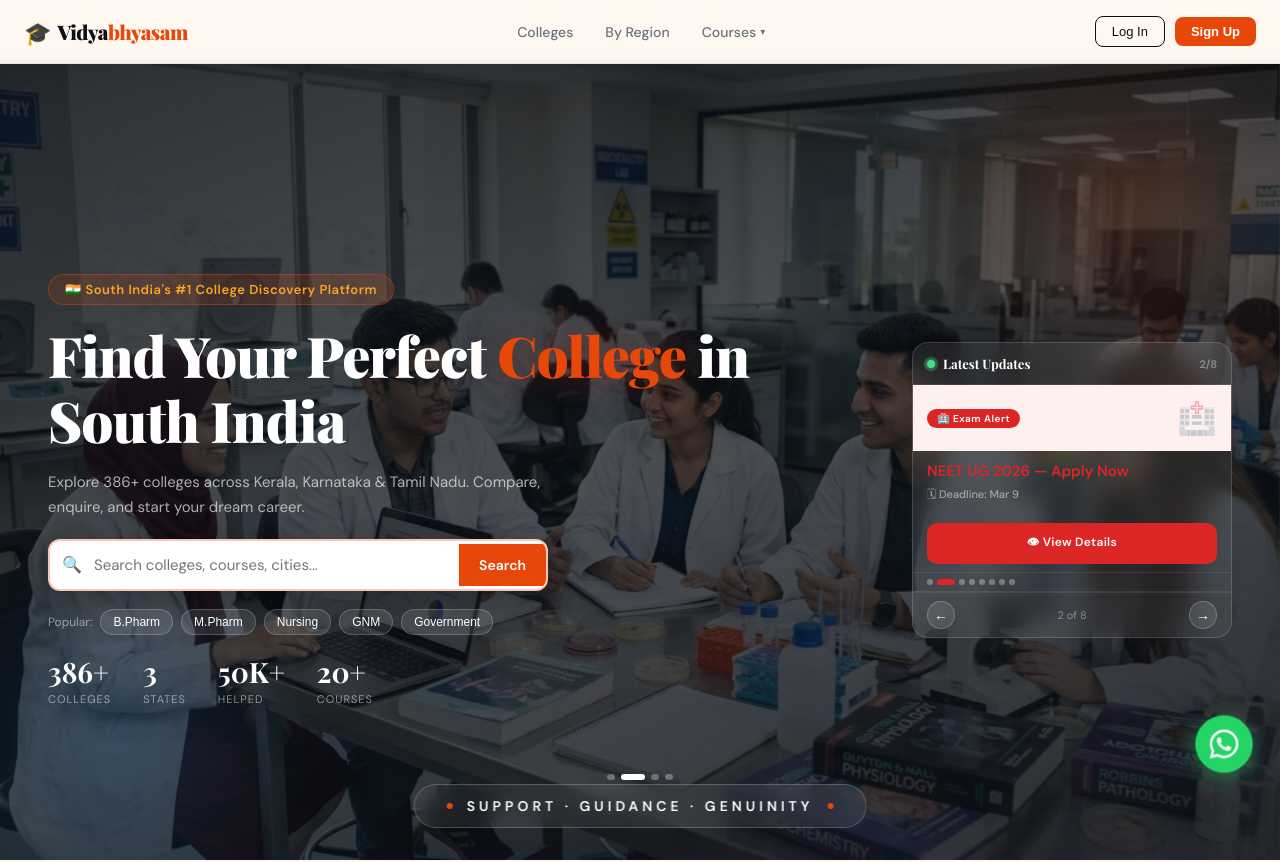
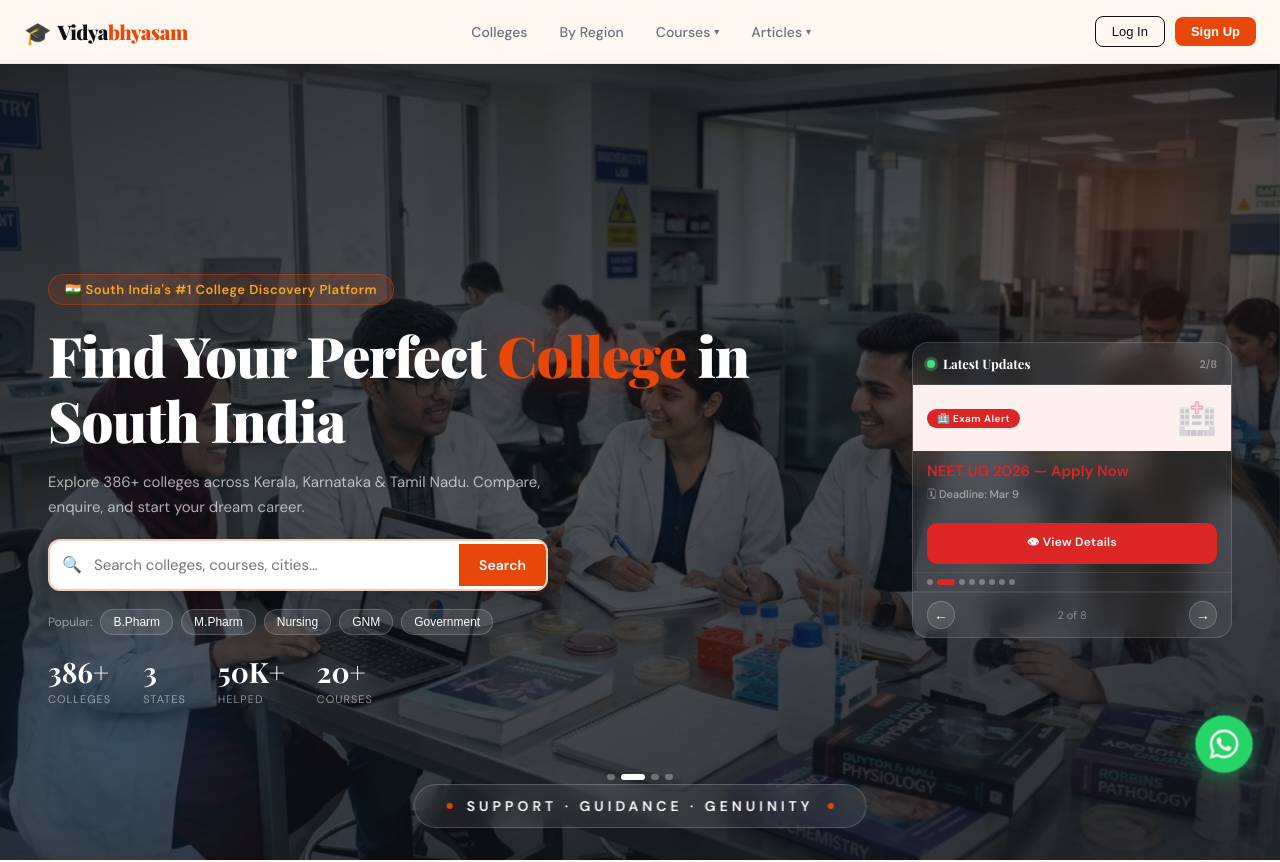
Before and after one commit to Dinoy77/vidhyabyasam, a React (Vite) app: page / in a window 1280 px wide. Shown: the top 862 px of the page. Built offline with nearby package versions, Linux system fonts and the light colour scheme.

Commit message:
Added article section in navbar, with a dropdown option

```diff
--- a/src/components/Navbar.jsx
+++ b/src/components/Navbar.jsx
@@ -2,6 +2,8 @@
 import { useNavigate } from 'react-router-dom';
 import { useAuth } from '../context/AuthContext';
 import AuthModal from './AuthModal';
+// Ensure this path exactly matches your data file
+import { dropDownData } from '../data/dropDownData';
 
 const courseCategories = [
   { title: 'Pharmacy', icon: '💊', color: '#1B6CA8', courses: ['B.Pharm', 'M.Pharm', 'D.Pharm', 'Pharm.D'] },
@@ -22,8 +24,18 @@
   const [showAuth, setShowAuth] = useState(false);
   const [showDropdown, setShowDropdown] = useState(false);
   const [menuOpen, setMenuOpen] = useState(false);
+
+  // Desktop & Mobile Dropdown States
   const [coursesOpen, setCoursesOpen] = useState(false);
+  const [articlesOpen, setArticlesOpen] = useState(false);
   const navigate = useNavigate();
+
+  // Articles Menu State
+  const articleCategories = dropDownData ? Object.keys(dropDownData) : [];
+  const [activeArticleCat, setActiveArticleCat] = useState(articleCategories[0] || "");
+
+  // Helper to make article links URL-friendly
+  const createSlug = (text) => text.toLowerCase().replace(/[^a-z0-9]+/g, '-').replace(/(^-|-$)+/g, '');
 
   return (
     <>
@@ -36,11 +48,22 @@
         <div style={styles.navLinks} className="hide-mobile">
           <a href="#colleges" style={styles.link}>Colleges</a>
           <a href="#regions" style={styles.link}>By Region</a>
+
+          {/* Courses Trigger */}
           <div style={styles.dropdownWrapper}
             onMouseEnter={() => setCoursesOpen(true)}
             onMouseLeave={() => setCoursesOpen(false)}>
             <span style={{ ...styles.link, cursor: 'pointer', display: 'flex', alignItems: 'center', gap: '4px', color: coursesOpen ? 'var(--accent)' : 'var(--muted)' }}>
               Courses <span style={{ fontSize: '10px' }}>{coursesOpen ? '▴' : '▾'}</span>
+            </span>
+          </div>
+
+          {/* Articles Trigger */}
+          <div style={styles.dropdownWrapper}
+            onMouseEnter={() => setArticlesOpen(true)}
+            onMouseLeave={() => setArticlesOpen(false)}>
+            <span style={{ ...styles.link, cursor: 'pointer', display: 'flex', alignItems: 'center', gap: '4px', color: articlesOpen ? 'var(--accent)' : 'var(--muted)' }}>
+              Articles <span style={{ fontSize: '10px' }}>{articlesOpen ? '▴' : '▾'}</span>
             </span>
           </div>
         </div>
@@ -77,6 +100,7 @@
           </button>
         </div>
 
+        {/* Desktop Courses Mega Menu */}
         {coursesOpen && (
           <div style={styles.megaMenuBackdrop}
             onMouseEnter={() => setCoursesOpen(true)}
@@ -114,12 +138,62 @@
             </div>
           </div>
         )}
+
+        {/* Desktop Articles Mega Menu */}
+        {articlesOpen && (
+          <div style={styles.megaMenuBackdrop}
+            onMouseEnter={() => setArticlesOpen(true)}
+            onMouseLeave={() => setArticlesOpen(false)}>
+            <div style={styles.articlesMegaMenu}>
+
+              <div style={styles.menuLeft}>
+                {articleCategories.map((category) => (
+                  <div
+                    key={category}
+                    style={{
+                      ...styles.categoryItem,
+                      ...(activeArticleCat === category ? styles.activeCategory : {})
+                    }}
+                    onMouseEnter={() => setActiveArticleCat(category)}
+                  >
+                    <span>{category}</span>
+                    <span style={{ ...styles.arrow, color: activeArticleCat === category ? 'var(--accent)' : '#ccc' }}>›</span>
+                  </div>
+                ))}
+              </div>
+
+              <div style={styles.menuRight}>
+                {dropDownData[activeArticleCat]?.length > 0 ? (
+                  <div style={styles.linksGrid}>
+                    {dropDownData[activeArticleCat].map((article, idx) => (
+                      <a
+                        key={idx}
+                        href={`/articles/${createSlug(article)}`}
+                        style={styles.articleLink}
+                        onMouseEnter={e => e.currentTarget.style.color = 'var(--accent)'}
+                        onMouseLeave={e => e.currentTarget.style.color = 'var(--deep)'}
+                        onClick={() => setArticlesOpen(false)}
+                      >
+                        {article}
+                      </a>
+                    ))}
+                  </div>
+                ) : (
+                  <p style={styles.emptyState}>No articles found.</p>
+                )}
+              </div>
+            </div>
+          </div>
+        )}
       </nav>
 
+      {/* Mobile Menu */}
       {menuOpen && (
         <div style={styles.mobileMenu} className="animate-slideDown hide-desktop">
           <a href="#colleges" style={styles.mobileLink} onClick={() => setMenuOpen(false)}>Colleges</a>
           <a href="#regions" style={styles.mobileLink} onClick={() => setMenuOpen(false)}>By Region</a>
+
+          {/* Courses Mobile */}
           <div>
             <button style={styles.mobileLinkBtn} onClick={() => setCoursesOpen(!coursesOpen)}>
               <span>Courses</span>
@@ -144,6 +218,60 @@
               </div>
             )}
           </div>
+
+          {/* Articles Mobile (Clean Accordion Style) */}
+          <div>
+            <button style={styles.mobileLinkBtn} onClick={() => setArticlesOpen(!articlesOpen)}>
+              <span>Articles</span>
+              <span style={{ fontSize: '11px' }}>{articlesOpen ? '▴' : '▾'}</span>
+            </button>
+            {articlesOpen && (
+              <div style={styles.mobileCoursesPanel}>
+                {articleCategories.map(category => (
+                  <div key={category} style={styles.mobileAccordionBlock}>
+
+                    {/* Tappable Category Header */}
+                    <div
+                      style={{
+                        ...styles.mobileAccordionHeader,
+                        borderBottom: activeArticleCat === category ? '1px solid var(--border)' : 'none',
+                      }}
+                      onClick={() => setActiveArticleCat(activeArticleCat === category ? "" : category)}
+                    >
+                      <span style={{
+                        fontSize: '13px',
+                        fontWeight: activeArticleCat === category ? 700 : 600,
+                        color: activeArticleCat === category ? 'var(--accent)' : 'var(--deep)'
+                      }}>
+                        {category}
+                      </span>
+                      <span style={{ color: 'var(--muted)', fontSize: '16px' }}>
+                        {activeArticleCat === category ? '▾' : '›'}
+                      </span>
+                    </div>
+
+                    {/* Expandable Article Links */}
+                    {activeArticleCat === category && (
+                      <div style={styles.mobileAccordionContent}>
+                        {dropDownData[category].map(article => (
+                          <a
+                            key={article}
+                            href={`/articles/${createSlug(article)}`}
+                            style={styles.mobileAccordionLink}
+                            onClick={() => { setArticlesOpen(false); setMenuOpen(false); }}
+                          >
+                            {article}
+                          </a>
+                        ))}
+                      </div>
+                    )}
+
+                  </div>
+                ))}
+              </div>
+            )}
+          </div>
+
         </div>
       )}
 
@@ -165,8 +293,8 @@
   logo: { display: 'flex', alignItems: 'center', gap: '6px', fontFamily: 'Playfair Display, serif', fontSize: '20px', fontWeight: 900 },
   logoIcon: { fontSize: '22px' },
   logoText: { letterSpacing: '-0.5px' },
-  navLinks: { display: 'flex', gap: '32px', alignItems: 'center' },
-  link: { fontSize: '14px', fontWeight: 500, color: 'var(--muted)' },
+  navLinks: { display: 'flex', gap: '32px', alignItems: 'center', textDecoration: 'none' },
+  link: { fontSize: '14px', fontWeight: 500, color: 'var(--muted)', textDecoration: 'none' },
   navRight: { display: 'flex', gap: '10px', alignItems: 'center' },
   loginBtn: { padding: '7px 16px', borderRadius: '8px', fontSize: '13px', fontWeight: 500, background: 'transparent', border: '1.5px solid var(--deep)', color: 'var(--deep)' },
   signupBtn: { padding: '7px 16px', borderRadius: '8px', fontSize: '13px', fontWeight: 600, background: 'var(--accent)', color: '#fff', border: 'none' },
@@ -177,21 +305,40 @@
   dropdownUser: { display: 'flex', flexDirection: 'column', gap: '2px', padding: '4px 8px', fontSize: '14px' },
   dropdownItem: { width: '100%', textAlign: 'left', background: 'none', border: 'none', padding: '8px', borderRadius: '8px', fontSize: '14px', cursor: 'pointer', color: 'var(--accent)', fontWeight: 500 },
   hamburger: { background: 'none', border: '1.5px solid var(--border)', borderRadius: '8px', width: '36px', height: '36px', fontSize: '16px', display: 'flex', alignItems: 'center', justifyContent: 'center', cursor: 'pointer', marginLeft: '4px' },
-  mobileMenu: { position: 'fixed', top: '110px', left: 0, right: 0, zIndex: 998, background: '#fff', borderBottom: '1px solid var(--border)', display: 'flex', flexDirection: 'column', padding: '8px 0', boxShadow: '0 8px 20px rgba(0,0,0,0.08)' },
-  mobileLink: { padding: '14px 24px', fontSize: '15px', fontWeight: 500, color: 'var(--deep)', borderBottom: '1px solid var(--border)', display: 'block' },
+  mobileMenu: { position: 'fixed', top: '64px', left: 0, right: 0, zIndex: 998, background: '#fff', borderBottom: '1px solid var(--border)', display: 'flex', flexDirection: 'column', padding: '8px 0', boxShadow: '0 8px 20px rgba(0,0,0,0.08)' },
+  mobileLink: { padding: '14px 24px', fontSize: '15px', fontWeight: 500, color: 'var(--deep)', borderBottom: '1px solid var(--border)', display: 'block', textDecoration: 'none' },
   mobileLinkBtn: { width: '100%', display: 'flex', justifyContent: 'space-between', alignItems: 'center', padding: '14px 24px', fontSize: '15px', fontWeight: 500, color: 'var(--deep)', borderBottom: '1px solid var(--border)', background: 'none', border: 'none', cursor: 'pointer', fontFamily: 'DM Sans, sans-serif', textAlign: 'left' },
-  mobileCoursesPanel: { background: 'var(--cream)', borderBottom: '1px solid var(--border)', padding: '12px', display: 'flex', flexDirection: 'column', gap: '10px', maxHeight: '60vh', overflowY: 'auto' },
+  mobileCoursesPanel: { background: 'var(--cream, #fafaf9)', borderBottom: '1px solid var(--border)', padding: '12px', display: 'flex', flexDirection: 'column', gap: '10px', maxHeight: '65vh', overflowY: 'auto' },
   mobileCatBlock: { borderRadius: '10px', overflow: 'hidden', border: '1px solid var(--border)' },
-  mobileCatHeader: { display: 'flex', alignItems: 'center', gap: '8px', padding: '8px 12px' },
-  mobileCatTitle: { fontSize: '12px', fontWeight: 700, color: '#fff' },
+  mobileCatHeader: { display: 'flex', alignItems: 'center', gap: '8px', padding: '10px 12px' },
+  mobileCatTitle: { fontSize: '13px', fontWeight: 700, color: '#fff' },
   mobileCourseItem: { width: '100%', textAlign: 'left', padding: '9px 14px', fontSize: '13px', fontWeight: 500, background: '#fff', border: 'none', borderTop: '1px solid var(--border)', cursor: 'pointer', color: 'var(--deep)', fontFamily: 'DM Sans, sans-serif' },
   dropdownWrapper: { position: 'relative', paddingBottom: '20px', marginBottom: '-20px' },
-  megaMenuBackdrop: { position: 'fixed', top: '64px', left: 0, right: 0, zIndex: 1999, display: 'flex', justifyContent: 'center', paddingTop: '0px', background: 'transparent' },
- megaMenu: { background: '#fff', borderRadius: '16px', boxShadow: '0 20px 60px rgba(0,0,0,0.15)', border: '1px solid var(--border)', padding: '12px', display: 'flex', gap: '8px', zIndex: 2000, width: '960px', maxWidth: '95vw' },
+  megaMenuBackdrop: { position: 'fixed', top: '64px', left: 0, right: 0, zIndex: 1999, display: 'flex', justifyContent: 'center', paddingTop: '10px', background: 'transparent' },
+
+  // Desktop Courses Mega Menu
+  megaMenu: { background: '#fff', borderRadius: '16px', boxShadow: '0 20px 60px rgba(0,0,0,0.15)', border: '1px solid var(--border)', padding: '12px', display: 'flex', gap: '8px', zIndex: 2000, width: '960px', maxWidth: '95vw' },
   megaCol: { flex: 1, borderRadius: '12px', overflow: 'hidden', border: '1px solid var(--border)' },
   megaColHeader: { display: 'flex', alignItems: 'center', gap: '8px', padding: '10px 12px' },
   megaColIcon: { fontSize: '16px' },
   megaColTitle: { fontSize: '12px', fontWeight: 700, color: '#fff', letterSpacing: '0.5px' },
   megaColItems: { display: 'flex', flexDirection: 'column', padding: '6px', gap: '2px' },
   megaItem: { textAlign: 'left', background: 'transparent', border: 'none', padding: '7px 10px', borderRadius: '8px', fontSize: '12px', fontWeight: 500, color: 'var(--deep)', cursor: 'pointer', transition: 'background 0.15s', fontFamily: 'DM Sans, sans-serif', lineHeight: 1.4 },
+
+  // Desktop Articles Mega Menu Styles
+  articlesMegaMenu: { background: '#fff', borderRadius: '16px', boxShadow: '0 20px 60px rgba(0,0,0,0.15)', border: '1px solid var(--border)', display: 'flex', overflow: 'hidden', zIndex: 2000, width: '760px', maxWidth: '95vw' },
+  menuLeft: { width: '40%', background: '#fff', display: 'flex', flexDirection: 'column', borderRight: '1px solid var(--border)' },
+  categoryItem: { padding: '14px 20px', display: 'flex', justifyContent: 'space-between', alignItems: 'center', cursor: 'pointer', fontSize: '14px', color: 'var(--deep)', transition: 'background 0.2s', fontWeight: 500 },
+  activeCategory: { color: 'var(--accent)', backgroundColor: 'var(--cream, #fafaf9)', fontWeight: 700 },
+  arrow: { fontSize: '18px', fontWeight: 'bold' },
+  menuRight: { width: '60%', background: 'var(--cream, #fafaf9)', padding: '24px' },
+  linksGrid: { display: 'flex', flexDirection: 'column', gap: '14px' },
+  articleLink: { textDecoration: 'none', color: 'var(--deep)', fontSize: '14px', transition: 'color 0.2s', lineHeight: '1.4', fontWeight: 500 },
+  emptyState: { color: 'var(--muted)', fontSize: '14px', fontStyle: 'italic' },
+
+  // NEW: Mobile Articles Accordion Styles
+  mobileAccordionBlock: { background: '#fff', borderRadius: '8px', border: '1px solid var(--border)', marginBottom: '8px', overflow: 'hidden' },
+  mobileAccordionHeader: { display: 'flex', justifyContent: 'space-between', alignItems: 'center', padding: '12px 16px', cursor: 'pointer', background: '#fff' },
+  mobileAccordionContent: { display: 'flex', flexDirection: 'column', background: 'var(--cream, #fafaf9)' },
+  mobileAccordionLink: { padding: '10px 16px 10px 24px', fontSize: '13px', color: '#555', textDecoration: 'none', borderBottom: '1px solid #f0f0f0', display: 'block', lineHeight: 1.4 },
 };
--- /dev/null
+++ b/src/data/dropDownData.js
@@ -0,0 +1,28 @@
+export const dropDownData = {
+  "Top Ranked Medical Colleges": [
+    "Top Medical Colleges in India",
+    "Top Government Medical Colleges",
+    "Top Medical Colleges in Karnataka",
+    "Top Medical Colleges in Tamil Nadu",
+    "Top Medical Colleges in Kerala",
+  ],
+  "Popular Medical Courses": [
+    "MBBS (Bachelor of Medicine, Bachelor of Surgery)",
+    "BDS (Bachelor of Dental Surgery)",
+    "BAMS (Ayurvedic Medicine)",
+    "BSc Nursing",
+    "B.Pharm (Pharmacy)",
+  ],
+  "Medical Exams": [
+    "NEET UG",
+    "NEET PG",
+    "INI CET",
+    "FMGE",
+    "AIIMS Nursing Exam"
+  ],
+  "Colleges By Location": [
+    "Medical Colleges in Karnataka",
+    "Medical Colleges in Kerala",
+    "Medical Colleges in Tamil Nadu",
+  ],
+};
```
